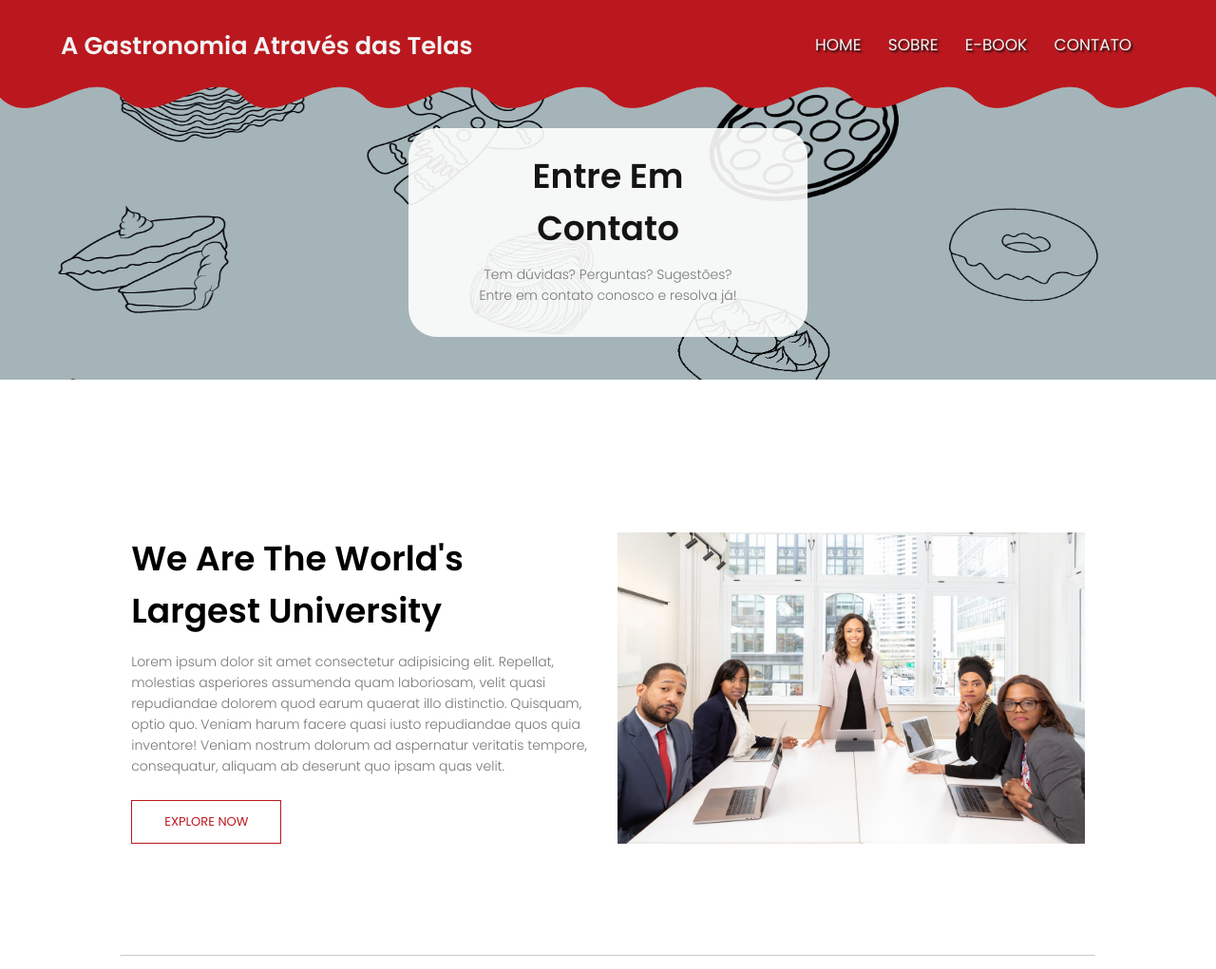
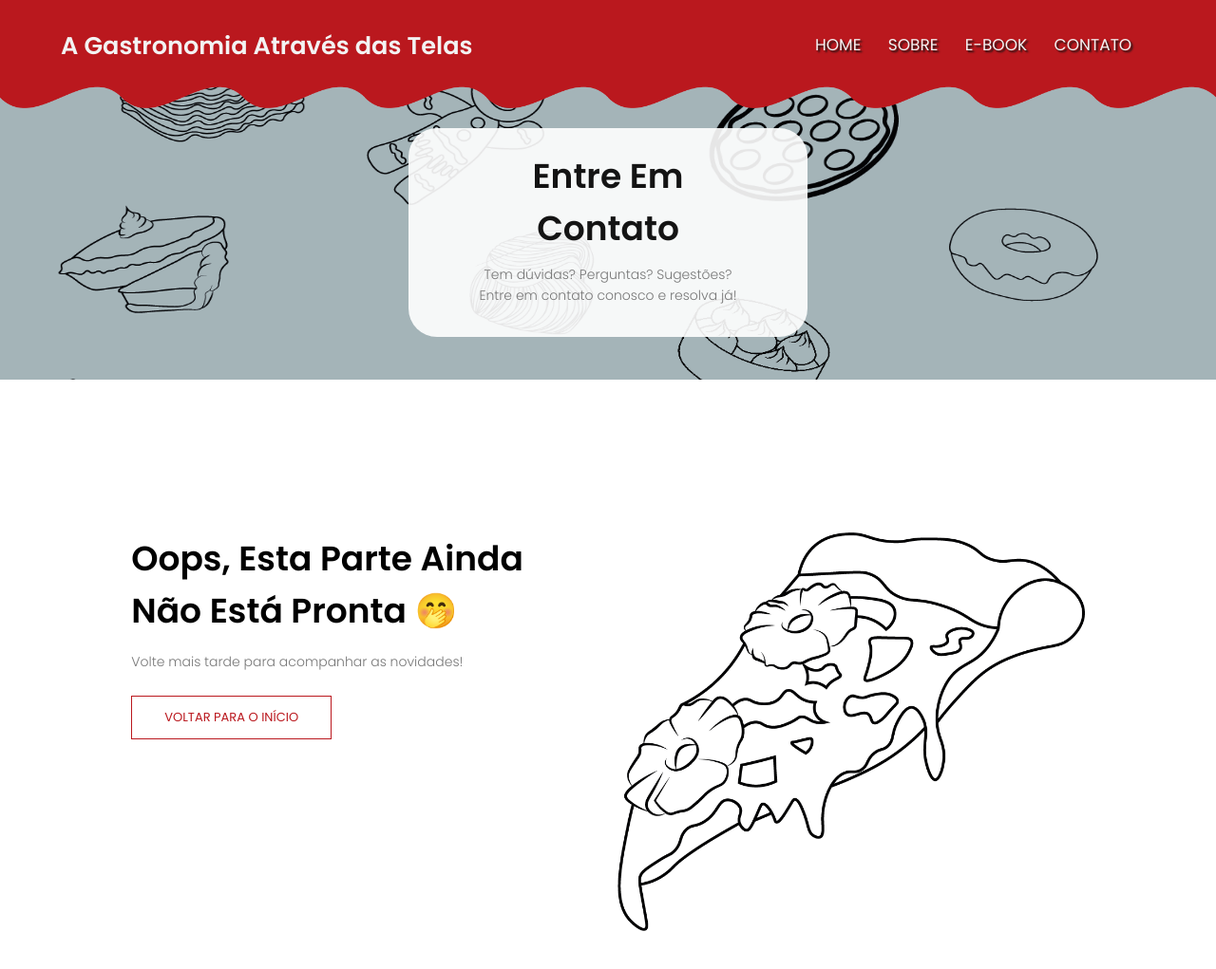
Before and after one commit to Capitaojob/GastronomiaAtravesDasTelas, a plain HTML site: page about.html in a window 1280 px wide. Shown: the top 1021 px of the page at 95% size. Drawn offline with Linux system fonts and the light colour scheme.

Commit message:
Fixed about page

```diff
--- a/about.html
+++ b/about.html
@@ -74,12 +74,12 @@
     <section class="about-us">
         <div class="row">
             <div class="about-col">
-                <h1>We are the world's Largest University</h1>
-                <p>Lorem ipsum dolor sit amet consectetur adipisicing elit. Repellat, molestias asperiores assumenda quam laboriosam, velit quasi repudiandae dolorem quod earum quaerat illo distinctio. Quisquam, optio quo. Veniam harum facere quasi iusto repudiandae quos quia inventore! Veniam nostrum dolorum ad aspernatur veritatis tempore, consequatur, aliquam ab deserunt quo ipsam quas velit.</p>
-                <a href="" class="hero-btn red-btn">EXPLORE NOW</a>
+                <h1>Oops, esta parte ainda não está pronta 🤭</h1>
+                <p>Volte mais tarde para acompanhar as novidades!</p>
+                <a href="./index.html" class="hero-btn red-btn">VOLTAR PARA O INÍCIO</a>
             </div>
             <div class="about-col">
-                <img src="eduford_img/about.jpg" alt="People Staring at your Soul">
+                <img src="./imgItens/1.png" alt="People Staring at your Soul">
             </div>
         </div>
     </section>
```
